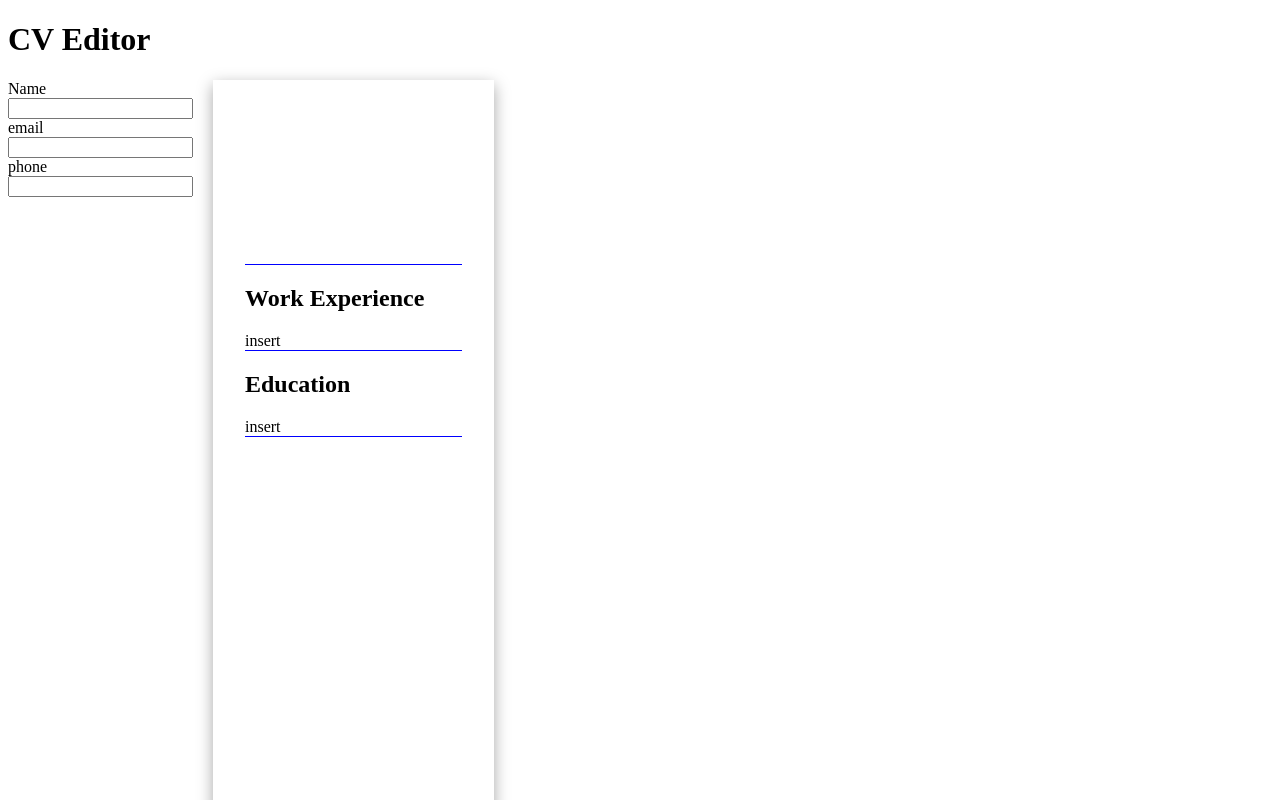
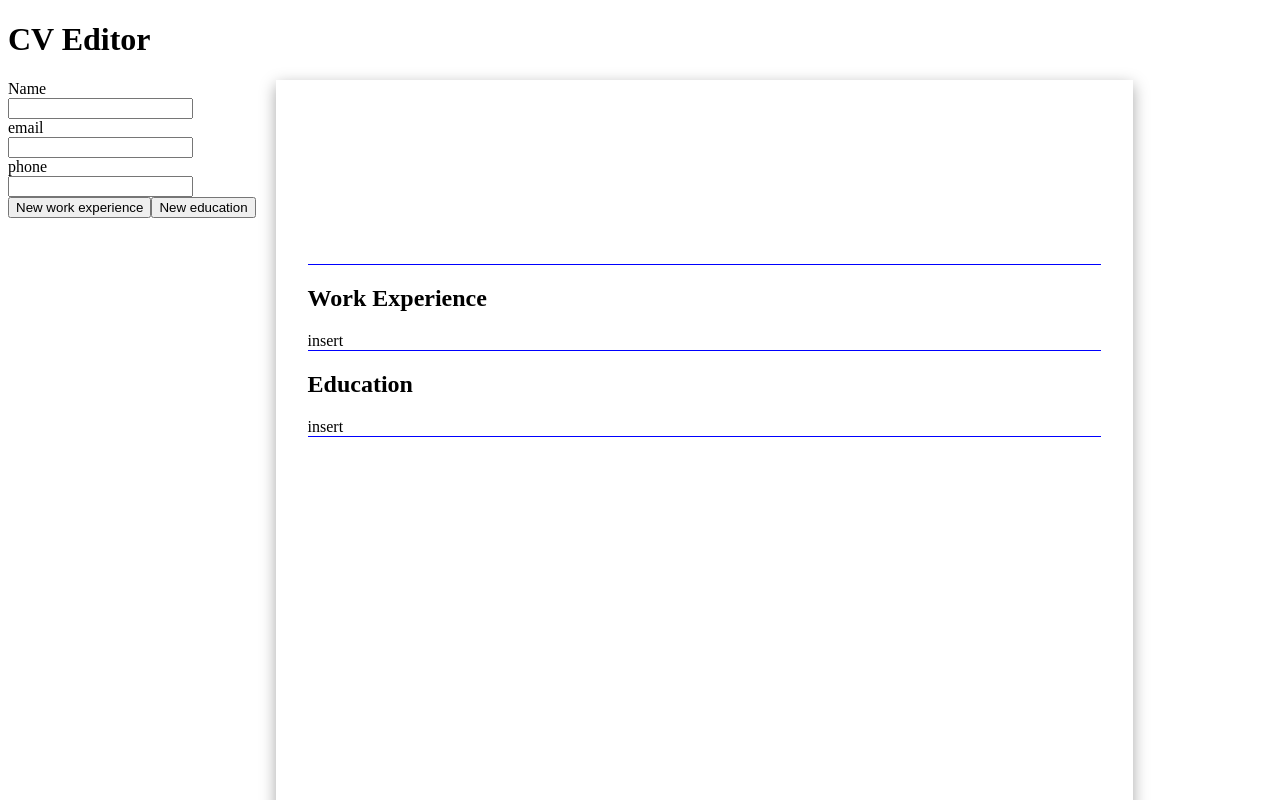
Before and after one commit to amirobinsonmuto/cv-project, a React (Create React App) app: page / in a window 1280 px wide. Shown: the top 800 px of the page. Built offline with nearby package versions, Linux system fonts and the light colour scheme.

Commit message:
Experiment

```diff
--- a/src/App.js
+++ b/src/App.js
@@ -10,13 +10,7 @@ function App() {
       <header className="App-header">
         <h1>CV Editor</h1>
       </header>
-      <main>
-        <section class="input-section">
-          <BasicInfoInput />
-          <WorkExperienceInput />
-          <EducationInput />
-        </section>
-      </main>
+      <BasicInfoInput />
     </div>
   );
 }
--- a/src/components/input/BasicInfoInput.js
+++ b/src/components/input/BasicInfoInput.js
@@ -1,5 +1,7 @@
 import React from "react";
 import Resume from "../output/resume";
+import EducationForm from "./EducationForm";
+import WorkExperienceForm from "./WorkExperienceForm";
 
 class BasicInfoInput extends React.Component {
   constructor() {
@@ -8,6 +10,8 @@ class BasicInfoInput extends React.Component {
       name: "",
       email: "",
       phone: "",
+      workExperienceFormList: [],
+      educationFormList: [],
     };
   }
 
@@ -27,11 +31,26 @@ class BasicInfoInput extends React.Component {
     }
   };
 
-  const;
+  addWorkExperienceForm = () => {
+    this.setState({
+      workExperienceFormList: this.state.workExperienceFormList.concat(
+        <WorkExperienceForm key={this.state.workExperienceFormList.length} />
+      ),
+    });
+  };
+
+  addEducationForm = () => {
+    this.setState({
+      educationFormList: this.state.educationFormList.concat(
+        <EducationForm key={this.state.educationFormList.length} />
+      ),
+    });
+  };
 
   render() {
     return (
-      <div className="form-output">
+      <main>
+        <div>
           <form>
             <label htmlFor="name">Name</label>
             <input type="text" id="name" onChange={this.handleChange} />
@@ -41,12 +60,22 @@ class BasicInfoInput extends React.Component {
             <input type="text" id="phone" onChange={this.handleChange} />
           </form>
 
+          <button onClick={this.addWorkExperienceForm}>
+            New work experience
+          </button>
+          {this.state.workExperienceFormList}
+
+          <button onClick={this.addEducationForm}>New education</button>
+          {this.state.educationFormList}
+        </div>
         <Resume
           name={this.state.name}
           email={this.state.email}
           phone={this.state.phone}
+          workExperienceFormList={this.state.workExperienceFormList}
+          educationFormList={this.state.educationFormList}
         />
-      </div>
+      </main>
     );
   }
 }
--- a/src/components/input/EducationInput.js
+++ b/src/components/input/EducationInput.js
@@ -23,7 +23,6 @@ class EducationInput extends React.Component {
       <div>
         <button onClick={this.addForm}>New education</button>
         {this.state.educationFormList}
-        {/* <EducationOutput educationList={this.state.educationList} /> */}
       </div>
     );
   }
--- a/src/styles/app.css
+++ b/src/styles/app.css
@@ -1,14 +1,10 @@
 main {
   display: flex;
+  gap: 20px;
 }
 
 input {
   display: block;
-}
-
-.form-output {
-  display: flex;
-  gap: 20px;
 }
 
 .input-section {
```
Lines whose indentation alone changed are shown as unchanged.
